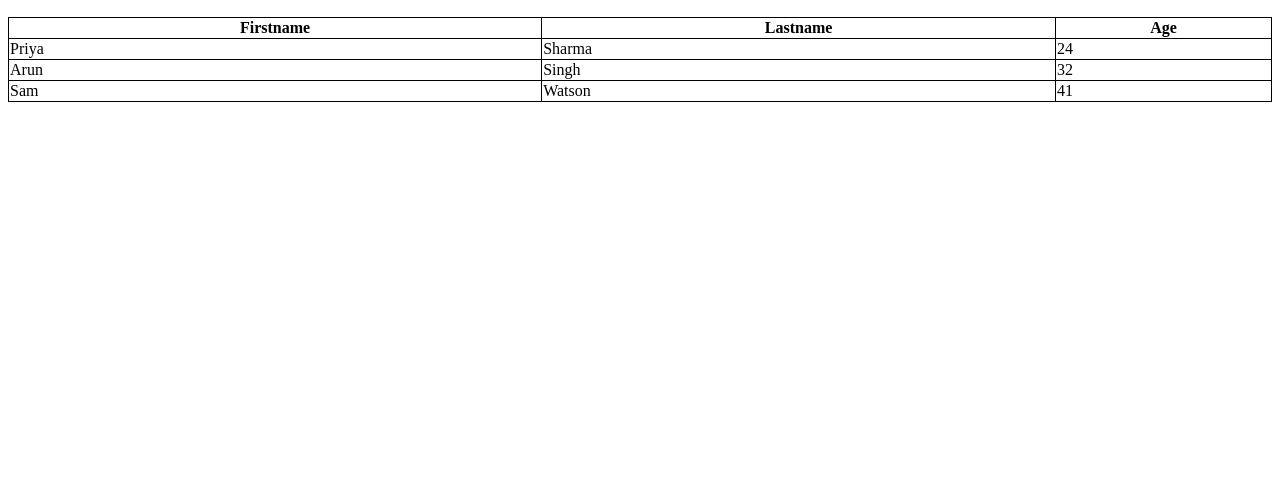
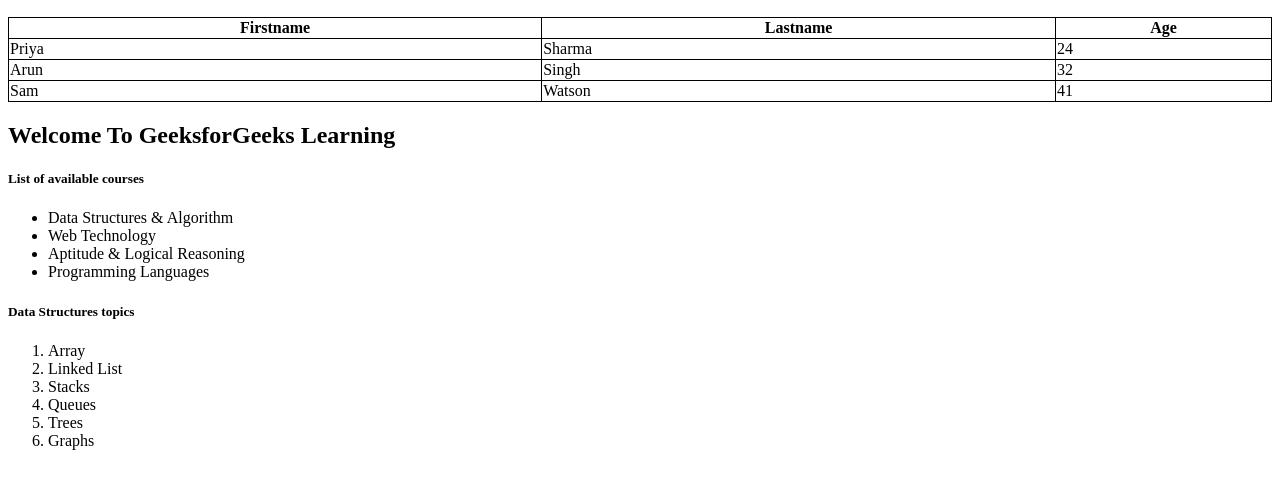
Before and after one commit to AhmadRaza302/geeky, a plain HTML site: page index.html in a window 1280 px wide. Shown: the part 168-652 px from the top of the page. Drawn offline with Linux system fonts and the light colour scheme.

Commit message:
html list

```diff
--- a/index.html
+++ b/index.html
@@ -42,6 +42,24 @@
 		</tr>
 	</table>
 
+    <h2>Welcome To GeeksforGeeks Learning</h2>
+    <h5>List of available courses</h5>
+    <ul>
+        <li>Data Structures & Algorithm</li>
+        <li>Web Technology</li>
+        <li>Aptitude & Logical Reasoning</li>
+        <li>Programming Languages</li>
+    </ul>
+    <h5>Data Structures topics</h5>
+    <ol>
+        <li>Array</li>
+        <li>Linked List</li>
+        <li>Stacks</li>
+        <li>Queues</li>
+        <li>Trees</li>
+        <li>Graphs</li>
+    </ol>
+
 
 
 
```
